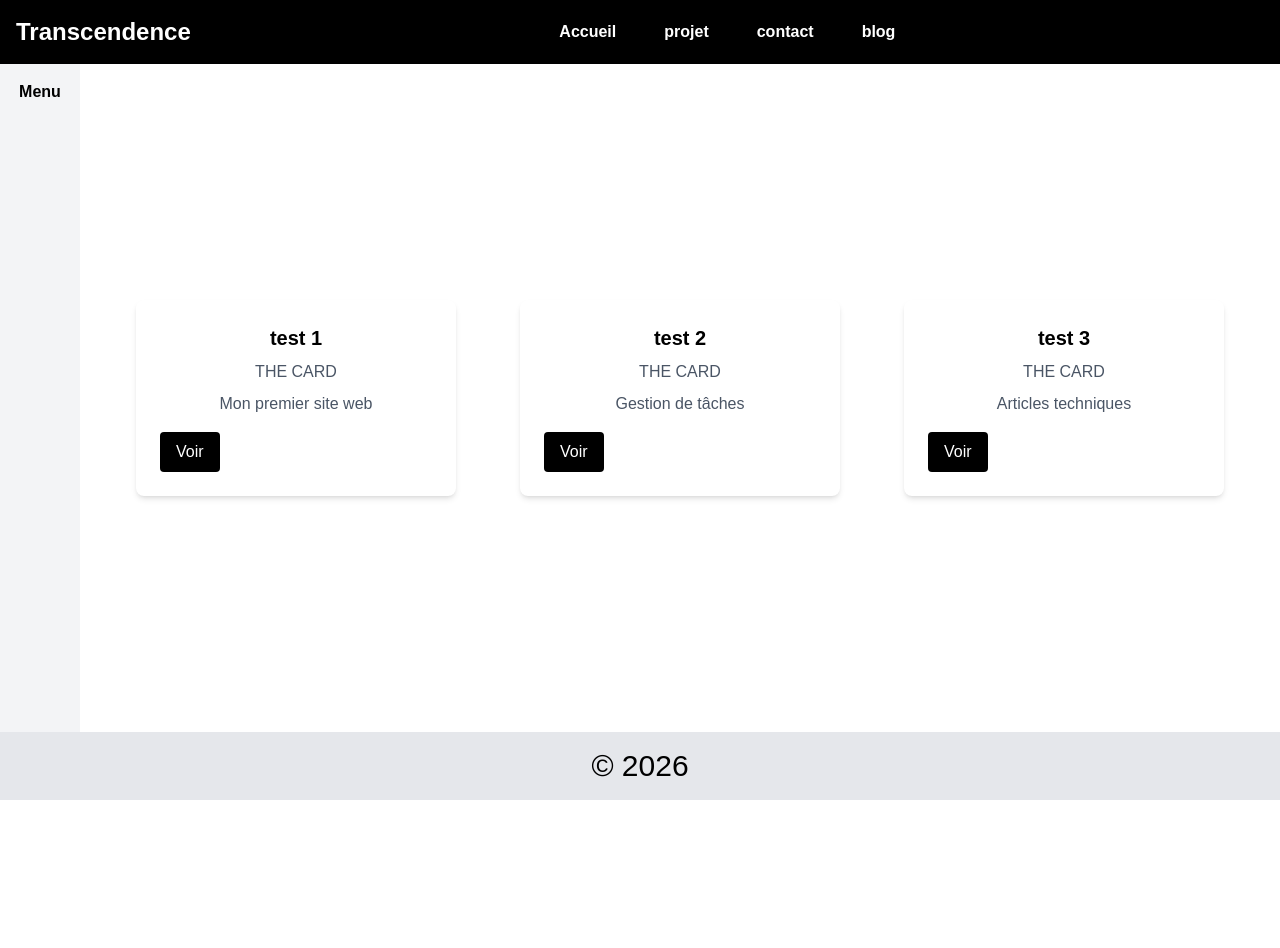
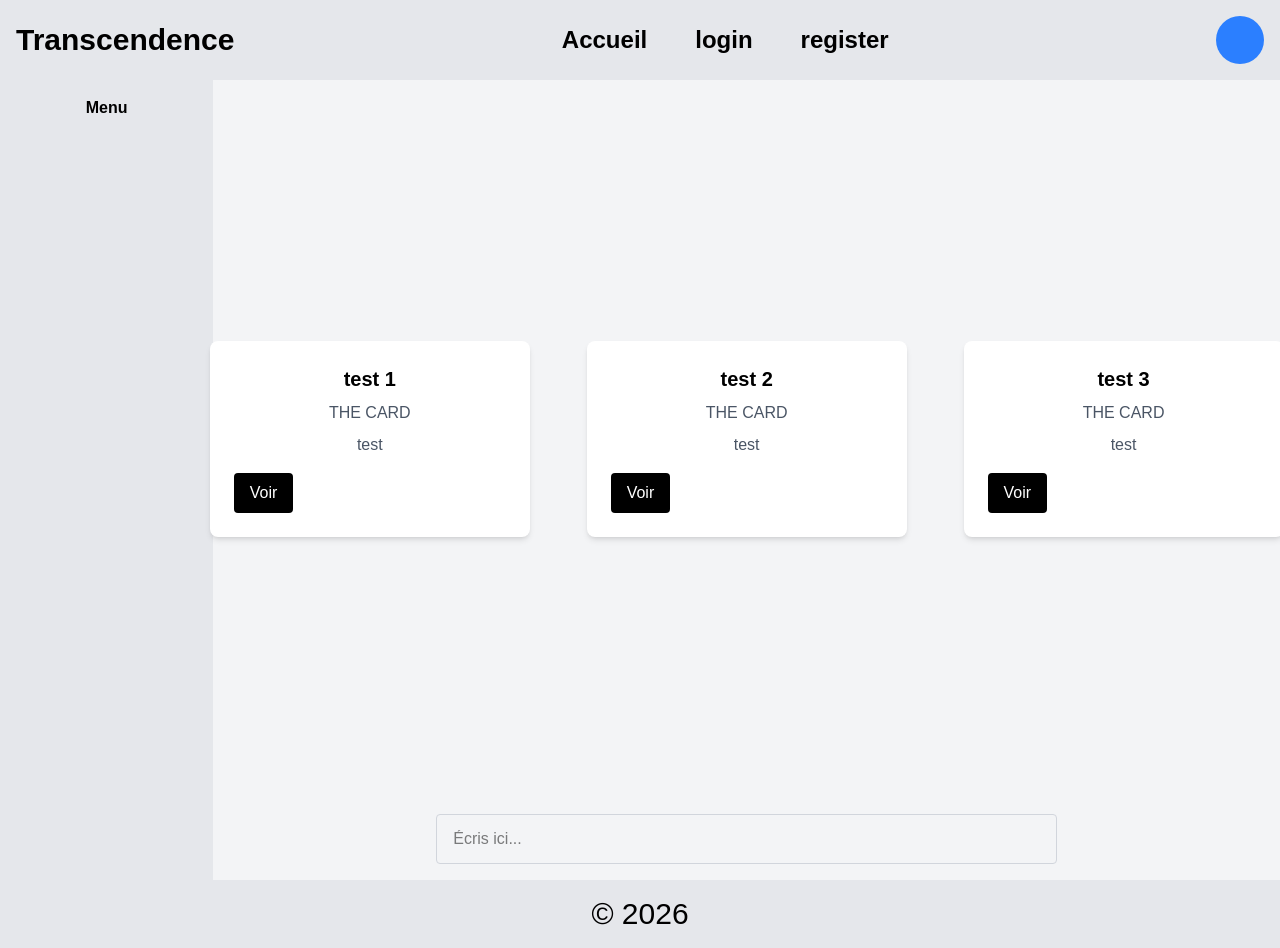
Before and after one commit to ElkiaCode/ft_transcendence, a Next.js app in the folder apps/frontend/: page / in a window 1280 px wide. Before the commit the page ends 800 px from the top, so only its background shows below. Built offline with nearby package versions, Linux system fonts and the light colour scheme.

Commit message:
merge from main (accidental commit on wrong branch)

```diff
--- /dev/null
+++ b/apps/frontend/app/component/header.tsx
@@ -0,0 +1,70 @@
+"use client";
+
+import Link from "next/link";
+import { useState } from "react";
+
+function LoginModal({ onClose }: { onClose: () => void }) {
+  return (
+    <div
+      className="fixed inset-0 flex items-center justify-center bg-black/50 z-50"
+      onClick={onClose}
+    >
+      <div
+        className="bg-white p-6 rounded w-96"
+        onClick={e => e.stopPropagation()}
+      >
+        <h1 className="text-xl text-black font-bold mb-4">Login</h1>
+        <input className="border w-full text-black p-2 mt-2" placeholder="Email"/>
+        <input className="border w-full text-black p-2 mt-2" placeholder="Mot de passe" type="password"/>
+        <button className="mt-4 w-full bg-black text-white p-2">Connexion</button>
+      </div>
+    </div>
+  );
+}
+
+function RegisterModal({ onClose }: { onClose: () => void }) {
+  return (
+    <div
+      className="fixed inset-0 flex items-center justify-center bg-black/50 z-50"
+      onClick={onClose}
+    >
+      <div
+        className="bg-white p-6 rounded w-96"
+        onClick={e => e.stopPropagation()}
+      >
+        <h1 className="text-xl text-black font-bold mb-4">Register</h1>
+        <input className="border text-black w-full p-2 mt-2" placeholder="Nom d'utilisateur"/>
+        <input className="border text-black w-full p-2 mt-2" placeholder="Email"/>
+        <input className="border text-black w-full p-2 mt-2" placeholder="Mot de passe" type="password"/>
+        <input className="border text-black w-full p-2 mt-2" placeholder="Confirmer le mot de passe" type="password"/>
+        <button className="mt-4 w-full bg-black text-white p-2">Créer un compte</button>
+      </div>
+    </div>
+  );
+}
+
+export default function Header() {
+  const [showLogin, setShowLogin] = useState(false);
+  const [showRegister, setShowRegister] = useState(false);
+  return (
+    <>
+      <header className="bg-gray-200 text-black p-4 flex items-center">
+        <h1 className="text-3xl font-bold">Transcendence</h1>
+        <nav className="flex gap-12 font-bold mx-auto">
+          <Link className="hover:text-gray-500 text-2xl" href="/">Accueil</Link>
+          <button
+            className="hover:text-gray-500 text-2xl cursor-pointer"
+            onClick={() => setShowLogin(true)}>login
+          </button>
+          <button
+            className="hover:text-gray-500 text-2xl cursor-pointer"
+            onClick={() => setShowRegister(true)}>register
+          </button>
+        </nav>
+        <div className="w-12 h-12 bg-blue-500 rounded-full pointer-events-none"/>
+      </header>
+      {showLogin && <LoginModal onClose={() => setShowLogin(false)} />}
+      {showRegister && <RegisterModal onClose={() => setShowRegister(false)}/>}
+    </>
+  );
+}
--- a/apps/frontend/app/layout.tsx
+++ b/apps/frontend/app/layout.tsx
@@ -1,6 +1,13 @@
 import type { Metadata } from "next";
+import Header from "./component/header";
 import { Geist, Geist_Mono } from "next/font/google";
 import "./globals.css";
+
+function Footer()
+{
+  return <p className="bg-gray-200 p-4 text-3xl text-center text-black">© 2026</p>;
+}
+
 
 const geistSans = Geist({
   variable: "--font-geist-sans",
@@ -17,17 +24,14 @@ export const metadata: Metadata = {
   description: "Generated by create next app",
 };
 
-export default function RootLayout({
-  children,
-}: Readonly<{
-  children: React.ReactNode;
-}>) {
+export default function Layout({ children }: { children: React.ReactNode }) {
   return (
-    <html
-      lang="en"
-      className={`${geistSans.variable} ${geistMono.variable} h-full antialiased`}
-    >
-      <body className="min-h-full flex flex-col">{children}</body>
+    <html lang="fr">
+      <body className={`${geistSans.variable} ${geistMono.variable} min-h-screen flex flex-col`}>
+        <Header />
+        <main className="flex-1">{children}</main>
+        <Footer />
+      </body>
     </html>
   );
 }
--- a/apps/frontend/app/page.tsx
+++ b/apps/frontend/app/page.tsx
@@ -1,19 +1,6 @@
-import Image from "next/image";
+"use client";
 
-function Header()
-{
-  return (
-    <header className="bg-black text-white p-4 flex items-center">
-      <h1 className="text-2xl font-bold">Transcendence</h1>
-      <nav className="flex gap-12 font-bold mx-auto">
-        <a className="hover:text-gray-300 cursor-pointer">Accueil</a>
-        <a className="hover:text-gray-300 cursor-pointer">projet</a>
-        <a className="hover:text-gray-300 cursor-pointer">contact</a>
-        <a className="hover:text-gray-300 cursor-pointer">blog</a>
-      </nav>
-    </header>
-  );
-}
+
 
 function Card({ title, description }: { title: string; description: string })
 {
@@ -27,28 +14,20 @@ function Card({ title, description }: { title: string; description: string })
   );
 }
 
-function Section()
-{
+
+function Section() {
   const projects = [
-  {
-    id: 1,
-    title: "test 1",
-    description: "Mon premier site web",
-  },
-  {
-    id: 2,
-    title: "test 2",
-    description: "Gestion de tâches",
-  },
-  {
-    id: 3,
-    title: "test 3",
-    description: "Articles techniques",
-  },
+    { id: 1, title: "test 1", description: "test" },
+    { id: 2, title: "test 2", description: "test" },
+    { id: 3, title: "test 3", description: "test" },
   ];
+
   return (
     <section className="flex flex-1">
-      <div className="w-1/16 bg-gray-100 text-black font-bold text-center p-4">Menu</div>
+      <div className="w-1/6 bg-gray-200 text-black font-bold text-center p-4">
+        Menu
+      </div>
+      <div className="flex-1 flex flex-col">
         <div className="flex-1 flex justify-center items-center">
           <div className="grid grid-cols-1 md:grid-cols-2 lg:grid-cols-3 gap-16 justify-items-center">
             {projects.map((project) => (
@@ -60,21 +39,22 @@ function Section()
             ))}
           </div>
         </div>
+        <div className="flex justify-center text-black items-center p-4">
+          <input
+            type="text"
+            placeholder="Écris ici..."
+            className="w-3/5 border border-gray-300 rounded px-4 py-3"
+          />
+        </div>
+      </div>
     </section>
   );
 }
 
-function Footer()
-{
-  return <p className="bg-gray-200 p-4 text-3xl text-center text-black">© 2026</p>;
-}
-
 export default function Home() {
   return (
-    <main className="min-h-screen flex flex-col">
-      <Header />
+    <main className="min-h-screen bg-gray-100 flex flex-col">
       <Section />
-      <Footer />
     </main>
   );
 }
```
Lines whose indentation alone changed are shown as unchanged.
